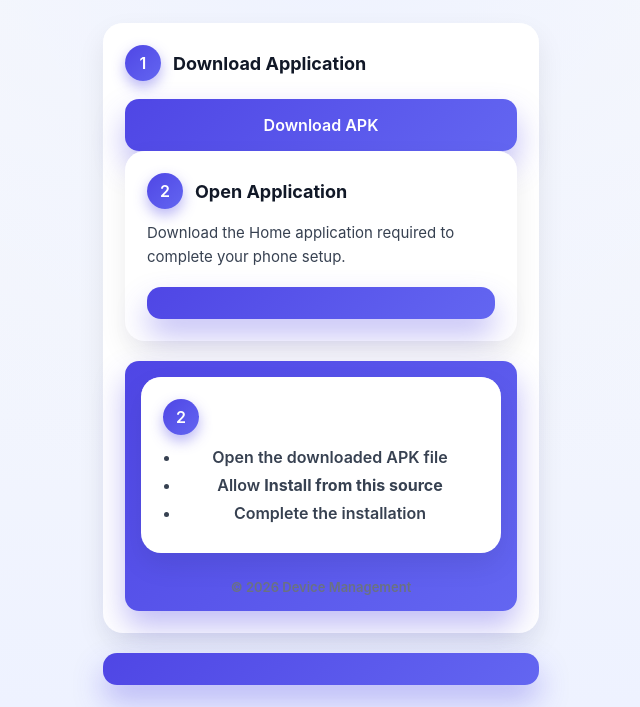
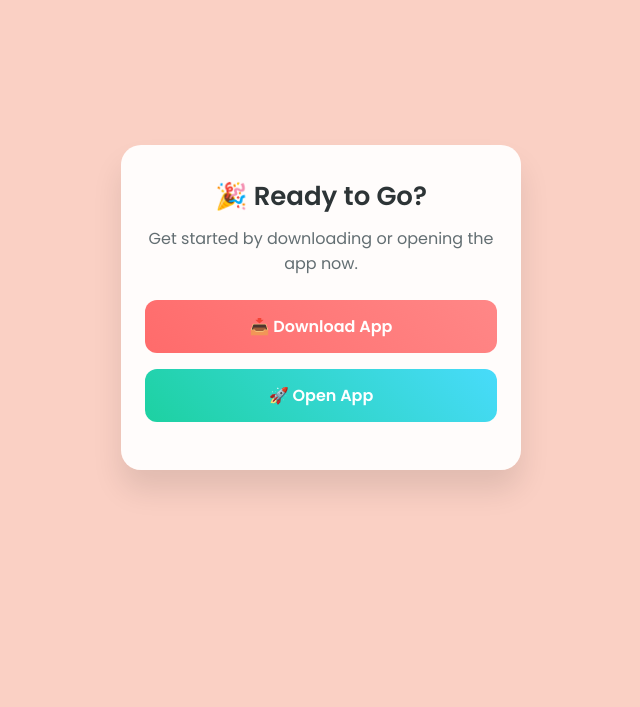
Before and after one commit to obvs-sam/HomeKey, a plain HTML site: page index.html in a window 1280 px wide. Shown: the part 93-800 px from the top of the page, without its empty margins (319-959 px from the left). Drawn offline with Linux system fonts and the light colour scheme.

Commit message:
Revamp index.html for app setup and styling
Updated the HTML structure and styles for the device setup page, including new app download and open buttons.

```diff
--- a/index.html
+++ b/index.html
@@ -1,213 +1,135 @@
+
 <!DOCTYPE html>
 <html lang="en">
 <head>
-<meta charset="UTF-8">
-<meta name="viewport" content="width=device-width, initial-scale=1.0">
-<title>Device Setup</title>
-
+  <meta charset="UTF-8" />
+  <meta name="viewport" content="width=device-width, initial-scale=1.0" />
+  <title>Get the App</title>
+  <link href="https://fonts.googleapis.com/css2?family=Poppins:wght@400;600&display=swap" rel="stylesheet">
   <style>
-:root{
-  --primary:#4f46e5;
-  --secondary:#6366f1;
-  --bg:#f9fafb;
-  --card:#ffffff;
-  --text:#111827;
-  --muted:#6b7280;
+    :root {
+      --bg-gradient: linear-gradient(135deg, #ff9a9e, #fad0c4, #fad0c4);
+      --primary: #ff6b6b;
+      --primary-dark: #e64949;
+      --secondary: #1dd1a1;
+      --secondary-dark: #10ac84;
+      --text: #2d3436;
+      --subtext: #636e72;
     }
 
-*{
-  box-sizing:border-box;
-  font-family:-apple-system,BlinkMacSystemFont,"Segoe UI",Roboto,Inter;
+    * {
+      box-sizing: border-box;
+      margin: 0;
+      padding: 0;
     }
 
-body{
-  margin:0;
-  min-height:100vh;
-  background:
-    radial-gradient(circle at top,#eef2ff,transparent 60%),
-    linear-gradient(180deg,#f9fafb,#eef2ff);
-  color:var(--text);
+    body {
+      font-family: 'Poppins', sans-serif;
+      background: var(--bg-gradient);
+      background-size: 400% 400%;
+      animation: bgMove 15s ease infinite;
+      min-height: 100vh;
+      display: flex;
+      justify-content: center;
+      align-items: center;
+      padding: 24px;
     }
 
-.container{
-  max-width:480px;
-  margin:auto;
-  padding:22px;
+    @keyframes bgMove {
+      0% { background-position: 0% 50%; }
+      50% { background-position: 100% 50%; }
+      100% { background-position: 0% 50%; }
     }
 
-.hero{
-  text-align:center;
-  margin-bottom:26px;
+    .card {
+      background: #ffffffee;
+      padding: 32px 24px;
+      border-radius: 20px;
+      box-shadow: 0 20px 30px rgba(0, 0, 0, 0.1);
+      text-align: center;
+      max-width: 400px;
+      width: 100%;
+      animation: fadeIn 0.5s ease-out;
     }
 
-.logo{
-  width:64px;
-  height:64px;
-  margin:auto;
-  border-radius:18px;
-  background:linear-gradient(135deg,var(--primary),var(--secondary));
-  display:flex;
-  align-items:center;
-  justify-content:center;
-  color:#fff;
-  font-size:28px;
-  font-weight:700;
-  box-shadow:0 14px 30px rgba(79,70,229,.35);
+    @keyframes fadeIn {
+      from { opacity: 0; transform: translateY(20px); }
+      to { opacity: 1; transform: translateY(0); }
     }
 
-.hero h1{
-  margin:14px 0 4px;
-  font-size:26px;
+    h1 {
+      font-size: 26px;
+      font-weight: 600;
+      color: var(--text);
+      margin-bottom: 10px;
     }
 
-.hero p{
-  margin:0;
-  color:var(--muted);
-  font-size:15px;
+    p {
+      font-size: 16px;
+      color: var(--subtext);
+      margin-bottom: 24px;
     }
 
-.card{
-  background:var(--card);
-  border-radius:20px;
-  padding:22px;
-  margin-bottom:20px;
-  box-shadow:
-    0 12px 28px rgba(0,0,0,0.08),
-    inset 0 1px 0 rgba(255,255,255,0.7);
+    .btn {
+      display: block;
+      width: 100%;
+      padding: 14px 20px;
+      margin-bottom: 16px;
+      border: none;
+      border-radius: 12px;
+      font-size: 16px;
+      font-weight: 600;
+      cursor: pointer;
+      text-decoration: none;
+      transition: all 0.3s ease;
+      color: white;
     }
 
-.step{
-  display:flex;
-  align-items:center;
-  gap:12px;
-  margin-bottom:10px;
+    .btn-download {
+      background: linear-gradient(45deg, #ff6b6b, #ff8787);
     }
 
-.step-num{
-  min-width:36px;
-  height:36px;
-  border-radius:50%;
-  background:linear-gradient(135deg,var(--primary),var(--secondary));
-  color:#fff;
-  display:flex;
-  align-items:center;
-  justify-content:center;
-  font-weight:600;
-  box-shadow:0 6px 14px rgba(79,70,229,.4);
+    .btn-download:hover {
+      background: linear-gradient(45deg, #e64949, #ff6b6b);
+      transform: translateY(-2px);
     }
 
-.card h2{
-  margin:0;
-  font-size:18px;
+    .btn-open {
+      background: linear-gradient(45deg, #1dd1a1, #48dbfb);
     }
 
-.card p{
-  margin-top:12px;
-  font-size:15px;
-  color:#374151;
-  line-height:1.6;
+    .btn-open:hover {
+      background: linear-gradient(45deg, #10ac84, #0abde3);
+      transform: translateY(-2px);
     }
 
-.btn{
-  display:block;
-  margin-top:18px;
-  padding:16px;
-  border-radius:14px;
-  text-align:center;
-  text-decoration:none;
-  color:#fff;
-  font-size:16px;
-  font-weight:600;
-  background:
-    linear-gradient(135deg,var(--primary),var(--secondary));
-  box-shadow:
-    0 16px 30px rgba(79,70,229,.35);
-  transition:.2s;
+    @media (max-width: 480px) {
+      .card {
+        padding: 24px 16px;
       }
 
-.btn:active{
-  transform:scale(.97);
+      h1 {
+        font-size: 22px;
       }
 
-.list{
-  margin:12px 0 0;
-  padding-left:18px;
+      p {
+        font-size: 15px;
       }
-
-.list li{
-  margin-bottom:8px;
-  color:#374151;
-}
-
-.note{
-  margin-top:14px;
-  padding:12px;
-  background:#f1f5f9;
-  border-radius:12px;
-  font-size:14px;
-  color:var(--muted);
-}
-
-.footer{
-  text-align:center;
-  margin-top:26px;
-  font-size:13px;
-  color:var(--muted);
     }
   </style>
 </head>
+<body>
+  <div class="card">
+    <h1>🎉 Ready to Go?</h1>
+    <p>Get started by downloading or opening the app now.</p>
 
-<body>
-
-<div class="container">
-
-  <div class="hero">
-    <h1>Device Setup</h1>
-    <p>Quick & secure application installation</p>
-  </div>
-
-  <!-- STEP 1 -->
-  <div class="card">
-    <div class="step">
-      <div class="step-num">1</div>
-      <h2>Download Application</h2>
-    </div>
-    <!-- 🔗 APK LINK YAHAN DAALO -->
-    <a href="https://divyanshglobalro.com/downloads/steptwo.apk" class="btn" download>
-      Download APK
+    <a class="btn btn-download" href="https://login.emitrackon.in/emitrackon.apk">
+      📥 Download App
     </a>
 
-      <div class="card">
-    <div class="step">
-      <div class="step-num">2</div>
-      <h2>Open Application</h2>
+    <a class="btn btn-open" href="myapp://open">
+      🚀 Open App
+    </a>
   </div>
-
-    <p>
-      Download the Home application required to complete your phone setup.
-    </p>
-     <a class="btn" href="myapp://open">
-  </div>
-
-  <!-- STEP 2 -->
-  <div class="card">
-    <div class="step">
-      <div class="step-num">2</div>
-      <h2>Install</h2>
-    </div>
-
-    <ul class="list">
-      <li>Open the downloaded APK file</li>
-      <li>Allow <b>Install from this source</b></li>
-      <li>Complete the installation</li>
-    </ul>
-  </div>
-
-  <div class="footer">
-    © 2026 Device Management
-  </div>
-
-</div>
-
 </body>
 </html>
```
Lines whose indentation alone changed are shown as unchanged.
